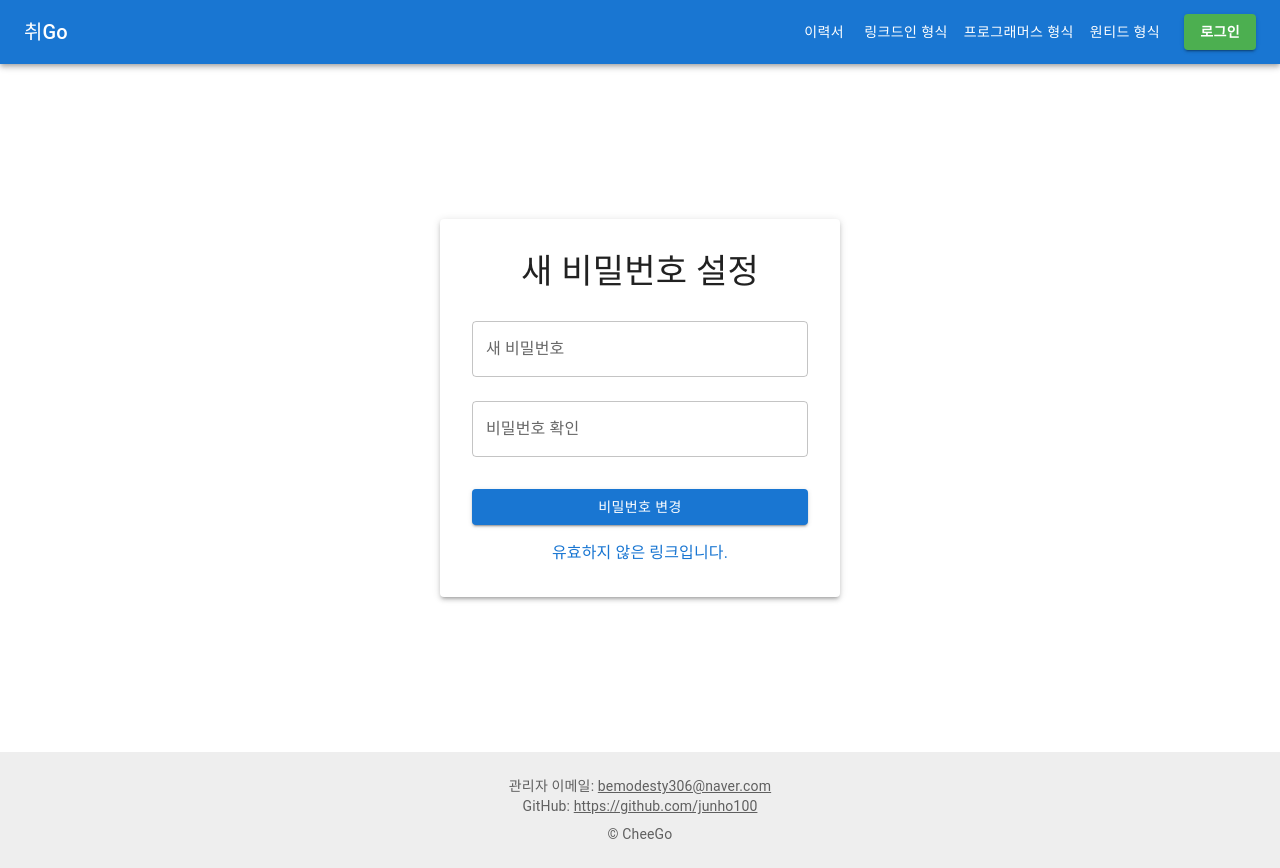
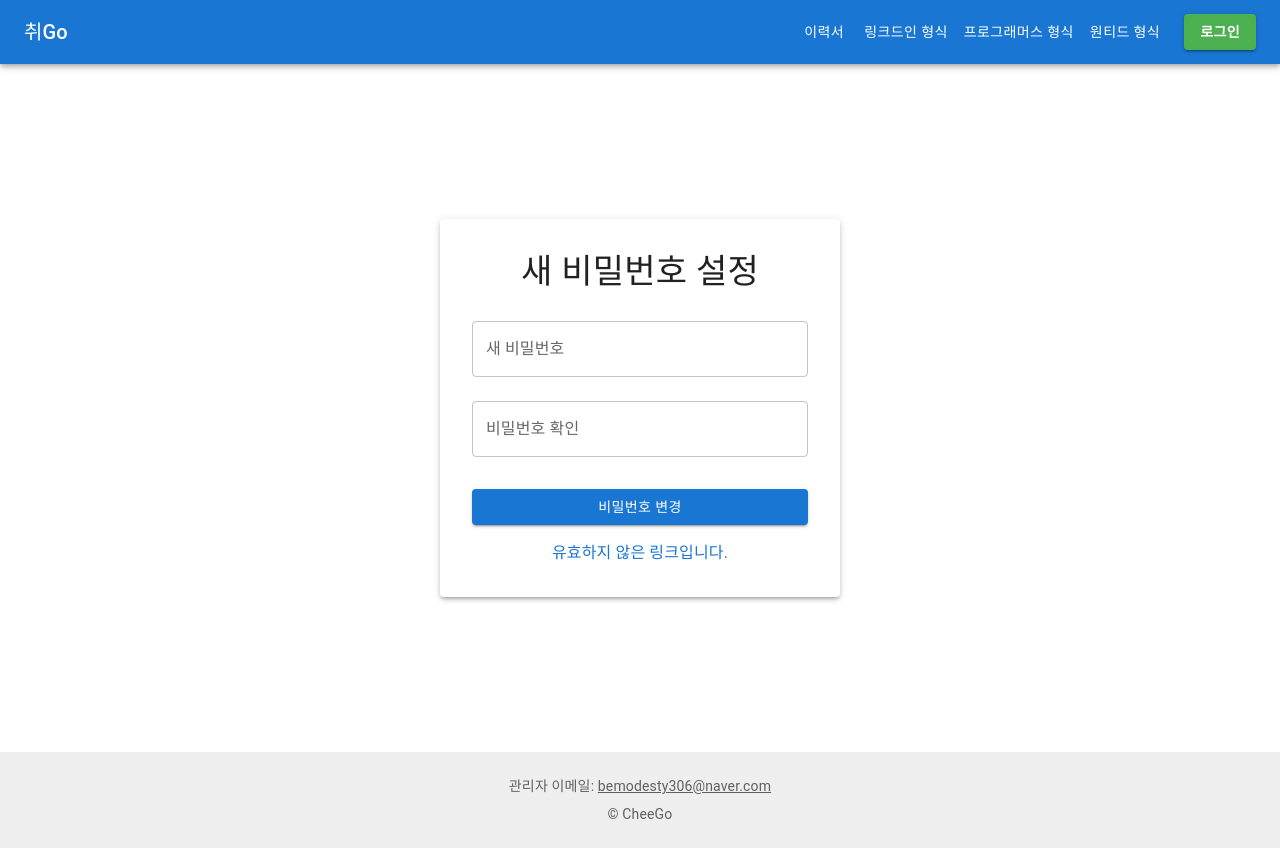
Before and after one commit to junho100/chee-go-web, a React (Create React App) app: page /reset-password in a window 1280 px wide. Built offline with nearby package versions, Linux system fonts and the light colour scheme.

Commit message:
Feat: delete github

```diff
--- a/src/components/common/Footer.js
+++ b/src/components/common/Footer.js
@@ -21,17 +21,6 @@ function Footer() {
           bemodesty306@naver.com
         </Link>
       </Typography>
-      <Typography variant="body2" color="text.secondary" align="center">
-        GitHub:{" "}
-        <Link
-          href="https://github.com/junho100"
-          target="_blank"
-          rel="noopener noreferrer"
-          color="inherit"
-        >
-          https://github.com/junho100
-        </Link>
-      </Typography>
       <Typography
         variant="body2"
         color="text.secondary"
```
